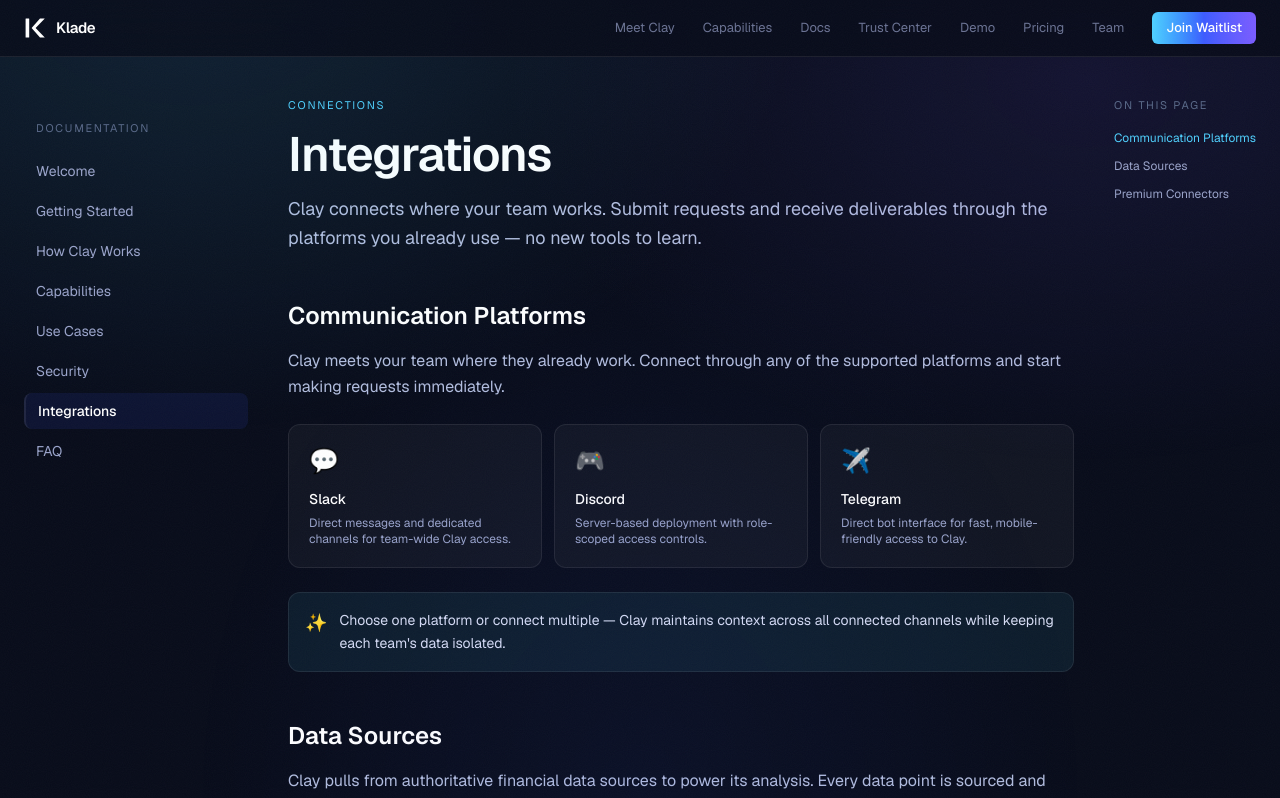
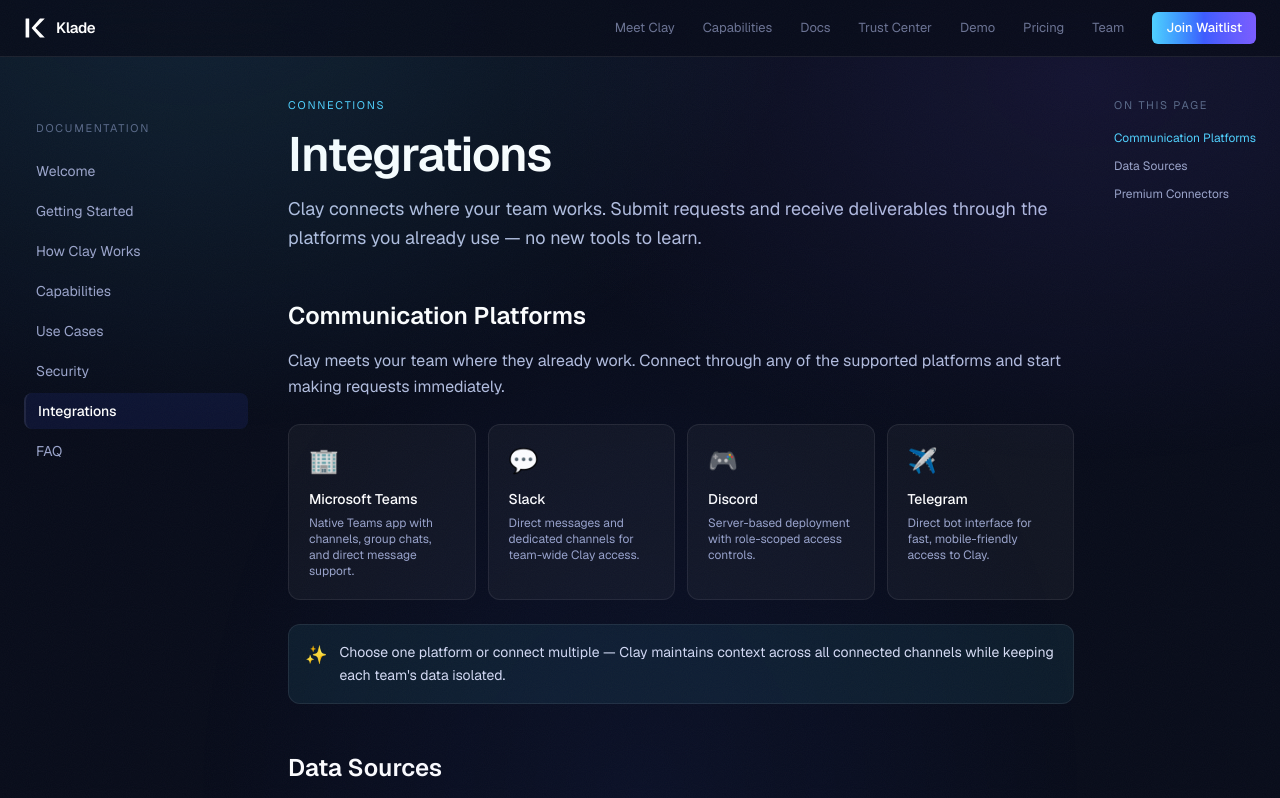
Before and after one commit to KladeAI/Klade, a Next.js app in the folder website/: page /docs/integrations in a window 1280 px wide. Shown: the top 798 px of the page. Built offline with nearby package versions, Linux system fonts and the light colour scheme.

Commit message:
product: Teams-first platform messaging across website

```diff
--- a/website/src/app/docs/faq/page.tsx
+++ b/website/src/app/docs/faq/page.tsx
@@ -35,7 +35,7 @@
   },
   {
     question: "What platforms does Clay work on?",
-    answer: "Clay connects to Slack, Discord, and Telegram. Your team submits requests and receives deliverables through whichever platform you already use — no new tools to learn, no separate login, no portal to check. Choose one or connect multiple.",
+    answer: "Clay connects to Microsoft Teams, Slack, Discord, and Telegram. Your team submits requests and receives deliverables through whichever platform you already use — no new tools to learn, no separate login, no portal to check. Choose one or connect multiple.",
   },
   {
     question: "How is Clay different from ChatGPT or Copilot?",
--- a/website/src/app/docs/integrations/page.tsx
+++ b/website/src/app/docs/integrations/page.tsx
@@ -29,7 +29,8 @@
             Clay meets your team where they already work. Connect through any of the supported
             platforms and start making requests immediately.
           </DocsText>
-          <div className="mt-6 grid gap-3 sm:grid-cols-3">
+          <div className="mt-6 grid gap-3 sm:grid-cols-2 lg:grid-cols-4">
+            <FeatureCard icon="🏢" title="Microsoft Teams" description="Native Teams app with channels, group chats, and direct message support." />
             <FeatureCard icon="💬" title="Slack" description="Direct messages and dedicated channels for team-wide Clay access." />
             <FeatureCard icon="🎮" title="Discord" description="Server-based deployment with role-scoped access controls." />
             <FeatureCard icon="✈️" title="Telegram" description="Direct bot interface for fast, mobile-friendly access to Clay." />
--- a/website/src/app/docs/quickstart/page.tsx
+++ b/website/src/app/docs/quickstart/page.tsx
@@ -47,7 +47,7 @@
           <div className="mt-6 space-y-4">
             <ProcessStep number={1} title="Desk activation" description="We enable the specialist desks aligned to your workflows — valuation, research, risk, or all of them." />
             <ProcessStep number={2} title="Output calibration" description="Clay is tuned to produce deliverables in your preferred formats, structure, and level of detail." />
-            <ProcessStep number={3} title="Integration setup" description="Connect Clay to your team's communication platform — Slack, Discord, or Telegram." />
+            <ProcessStep number={3} title="Integration setup" description="Connect Clay to your team's communication platform — Teams, Slack, Discord, or Telegram." />
           </div>
         </FadeIn>
 
--- a/website/src/app/docs/use-cases/page.tsx
+++ b/website/src/app/docs/use-cases/page.tsx
@@ -25,7 +25,7 @@
     id: "hedge-fund-brief",
     title: "Hedge Fund Morning Brief",
     scenario: "A portfolio manager needs a comprehensive market brief every morning before the 8 AM meeting, covering overnight developments, portfolio-relevant events, and actionable intelligence.",
-    howClayHelps: "Clay's Market Intelligence desk generates a systematic morning brief: overnight market moves, earnings results, macro developments, and events relevant to existing positions. The brief is delivered automatically through Slack before the meeting starts.",
+    howClayHelps: "Clay's Market Intelligence desk generates a systematic morning brief: overnight market moves, earnings results, macro developments, and events relevant to existing positions. The brief is delivered automatically through Teams before the meeting starts.",
     output: "Daily morning brief: market summary, overnight developments, earnings highlights, macro indicators, and position-specific alerts with context and analysis.",
     time: "Automated daily delivery",
   },
--- a/website/src/app/pricing/page.tsx
+++ b/website/src/app/pricing/page.tsx
@@ -66,7 +66,7 @@
   ],
   [
     "What platforms does Clay work on?",
-    "Slack, Microsoft Teams, Telegram, and Discord. Clay deploys as a dedicated bot in your workspace — no new software to install, no separate portal to learn. Your team can message Clay just like they'd message a colleague.",
+    "Microsoft Teams, Slack, Telegram, and Discord. Clay deploys as a dedicated bot in your workspace — no new software to install, no separate portal to learn. Your team can message Clay just like they'd message a colleague.",
   ],
   [
     "Can we try Clay before committing?",
--- a/website/src/app/sample-workflow/page.tsx
+++ b/website/src/app/sample-workflow/page.tsx
@@ -22,7 +22,7 @@
   {
     step: "Step 4",
     title: "Deliver",
-    body: "Outputs are sent into Slack or Teams with source-cited notes and task-ready recommendations.",
+    body: "Outputs are sent into Teams or Slack with source-cited notes and task-ready recommendations.",
   },
 ];
 
```
